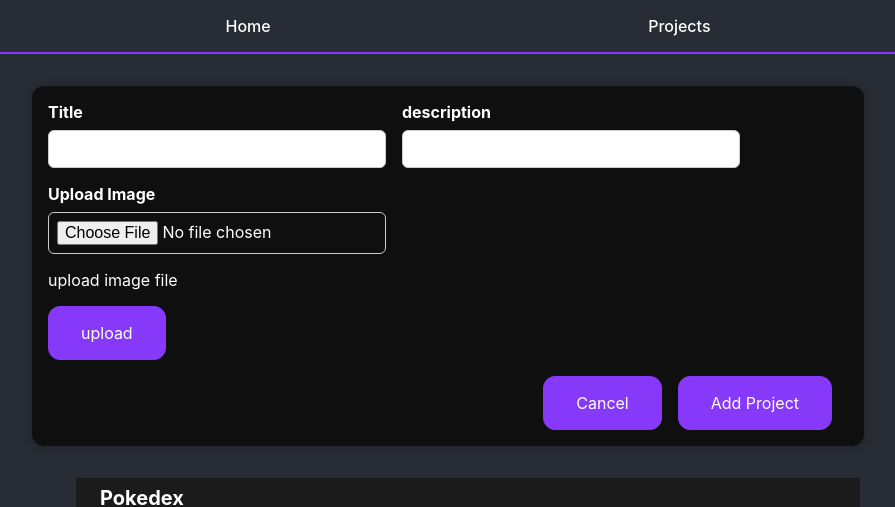
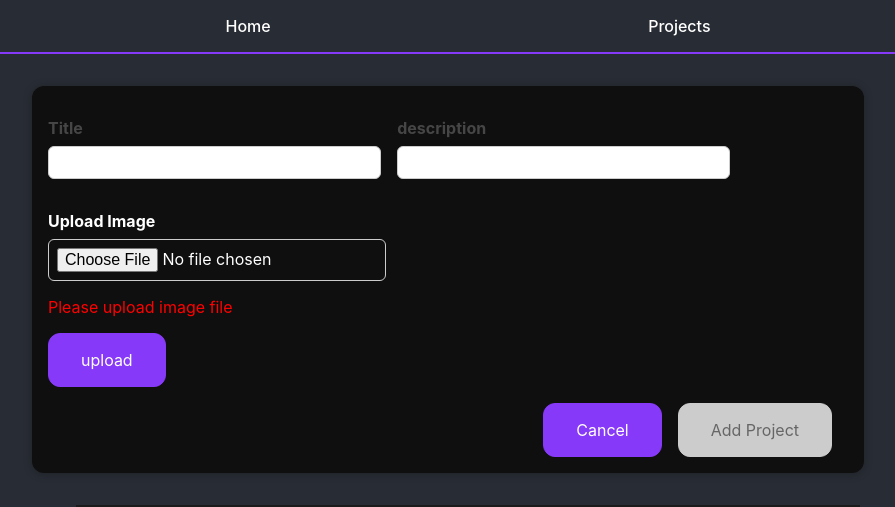
Before and after one commit to DevanshBajaj/project-management, a React (Vite) app: page / in a window 1280 px wide. Both pictures are taken after a click on the button "Add Project". Shown: the top 507 px of the page, without its empty margins (192-1087 px from the left). Built offline with nearby package versions, Linux system fonts and the light colour scheme.

Commit message:
attempt at  proper formvalidation, preview image in card from state and add custom button component

```diff
--- a/src/components/ProjectForm/ProjectForm.module.css
+++ b/src/components/ProjectForm/ProjectForm.module.css
@@ -24,3 +24,52 @@
   .newProject__actions {
     text-align: right;
   }
+
+  .login {
+    width: 90%;
+    max-width: 40rem;
+    margin: 2rem auto;
+    padding: 2rem;
+  }
+
+  .control {
+    margin: 1rem 0;
+    display: flex;
+    align-items: stretch;
+    flex-direction: column;
+  }
+
+  .control label,
+  .control input {
+    display: block;
+  }
+
+  .control label {
+    font-weight: bold;
+    flex: 1;
+    color: #464646;
+    margin-bottom: 0.5rem;
+  }
+
+  .control input {
+    flex: 3;
+    font: inherit;
+    padding: 0.35rem 0.35rem;
+    border-radius: 6px;
+    border: 1px solid #ccc;
+  }
+
+  .control input:focus {
+    outline: none;
+    border-color: #4f005f;
+    background: #f6dbfc;
+  }
+
+  .control.invalid input {
+    border-color: red;
+    background: #fbdada;
+  }
+
+  .actions {
+    text-align: center;
+  }
--- a/src/components/ProjectForm/Projectform.jsx
+++ b/src/components/ProjectForm/Projectform.jsx
@@ -1,34 +1,52 @@
 import React, { useState } from "react";
-import Spinner from './Spinner.svg';
 import classes from "./ProjectForm.module.css";
-
-
+import Button from '../UI/Button';
 
 const ProjectForm = (props) => {
 	const [enteredTitle, setEnteredTitle] = useState("");
+	const [titleIsValid, setTitleIsValid] = useState()
 	const [enteredDescription, setEnteredDescription] = useState("");
+	const [descriptionIsValid, setDescriptionIsValid] = useState();
 	const [selectedImage,  setSelectedImage] = useState()
 	const [isUploaded, setisUploaded] = useState(false)
+	const [formIsValid, setFormIsValid] = useState(false);
 
 	const titleChangeHandler = (event) => {
 		setEnteredTitle(event.target.value);
+
+		setFormIsValid(
+			event.target.value.trim().length > 1 && enteredDescription.trim().length > 15
+		);
 	};
+
 	const descriptionChangeHandler = (event) => {
 		setEnteredDescription(event.target.value);
+
+		setFormIsValid(
+			event.target.value.trim().length > 15 && enteredTitle.trim().length > 1
+		);
 	};
 
+	const validateTitleHandler = () => {
+		setTitleIsValid(enteredTitle.trim().length > 1)
+		console.log(selectedImage)
+	}
+	const validateDescription = () => {
+		setDescriptionIsValid(enteredDescription.trim().length > 15)
+	}
+
 	const imageChangedHandler = (event) => {
-		setSelectedImage(event.target.files[0])
+		let reader = new FileReader();
+    	reader.onload = function(e) {
+      		setSelectedImage(e.target.result);
+    	};
+    	reader.readAsDataURL(event.target.files[0]);
 	};
 
-	const uploadHandler = () => {
+
+	const uploadHandler = (event) => {
 		setisUploaded(true)
-		console.log(selectedImage)
 	}
-
-	const ImageThumb = ({ viewImage }) => {
-		return <img style={{height:'12rem', width:'12rem'}} src={URL.createObjectURL(viewImage)} alt={viewImage.name} />;
-	};
 
 	const submitHandler = (event) => {
 		event.preventDefault();
@@ -36,7 +54,7 @@ const ProjectForm = (props) => {
 		const projectData = {
 			title: enteredTitle,
 			description: enteredDescription,
-			image: selectedImage.name
+			image: selectedImage
 		};
 
 
@@ -51,22 +69,38 @@ const ProjectForm = (props) => {
 
 	return (
 		<form onSubmit={submitHandler}>
+
 			<div className={classes.newProject__controls}>
+
 				<div className={classes.newProject__control}>
+					<div
+						className={`${classes.control} ${
+							titleIsValid === false ? classes.invalid : ''
+						}`}
+        			>
 					<label>Title</label>
 					<input
 						type="text"
 						value={enteredTitle}
 						onChange={titleChangeHandler}
+						onBlur={validateTitleHandler}
 					/>
+					</div>
 				</div>
 				<div className={classes.newProject__control}>
+					<div
+						className={`${classes.control} ${
+							descriptionIsValid === false ? classes.invalid : ''
+						}`}
+        			>
 					<label>description</label>
 					<input
 						type="text"
 						value={enteredDescription}
 						onChange={descriptionChangeHandler}
+						onBlur={validateDescription}
 					/>
+					</div>
 				</div>
 				<div className={classes.newProject__control}>
 					<label htmlFor="img" >Upload Image</label>
@@ -78,22 +112,18 @@ const ProjectForm = (props) => {
 					{isUploaded == true ? (
 						<div>
 							<p> file uploaded</p>
-							<p>Filename: {selectedImage.name}</p>
-							<p>File type: {selectedImage.type}</p>
-							<p>File size: {selectedImage.size} bytes</p>
-							{selectedImage && <ImageThumb viewImage={selectedImage} />}
+							<img style={{height:"250px", width:"280px"}} src={selectedImage} alt=""></img>
 						</div>
 					) : (
-						<p>upload image file</p>
+						<p style={{color: 'red'}}>Please upload image file</p>
 					)}
-					<button type="button" onClick={uploadHandler}>upload</button>
-
+						<Button type="button" onClick={uploadHandler}>upload</Button>
 				</div>
 			</div>
 
 			<div className={classes.newProject__actions}>
-				<button type="button" onClick={props.onCancel}>Cancel</button>
-				<button type="submit">Add Project</button>
+				<Button type="button" onClick={props.onCancel}>Cancel</Button>
+				<Button type="submit" className={classes.btn} disabled={!formIsValid}>Add Project</Button>
 			</div>
 		</form>
 	);
--- a/src/components/UI/Button.jsx
+++ b/src/components/UI/Button.jsx
@@ -0,0 +1,18 @@
+import React from 'react';
+
+import classes from './Button.module.css';
+
+const Button = (props) => {
+  return (
+    <button
+      type={props.type || 'button'}
+      className={`${classes.button} ${props.className}`}
+      onClick={props.onClick}
+      disabled={props.disabled}
+    >
+      {props.children}
+    </button>
+  );
+};
+
+export default Button;
--- a/src/components/UI/Button.module.css
+++ b/src/components/UI/Button.module.css
@@ -0,0 +1,30 @@
+.button {
+    font: inherit;
+    border: 1px solid #4f005f;
+    background: #4f005f;
+    color: white;
+    padding: 0.75rem 3.5rem;
+    cursor: pointer;
+    font-size: 1.15rem;
+    border-radius: 30px;
+  }
+
+  .button:hover,
+  .button:active {
+    background: #741188;
+    border-color: #741188;
+  }
+
+  .button:focus {
+    outline: none;
+  }
+
+  button:disabled,
+  button:focus:disabled,
+  button:hover:disabled,
+  button:active:disabled {
+    background: #ccc;
+    border-color: #ccc;
+    color: #666666;
+    cursor: not-allowed;
+  }
```
